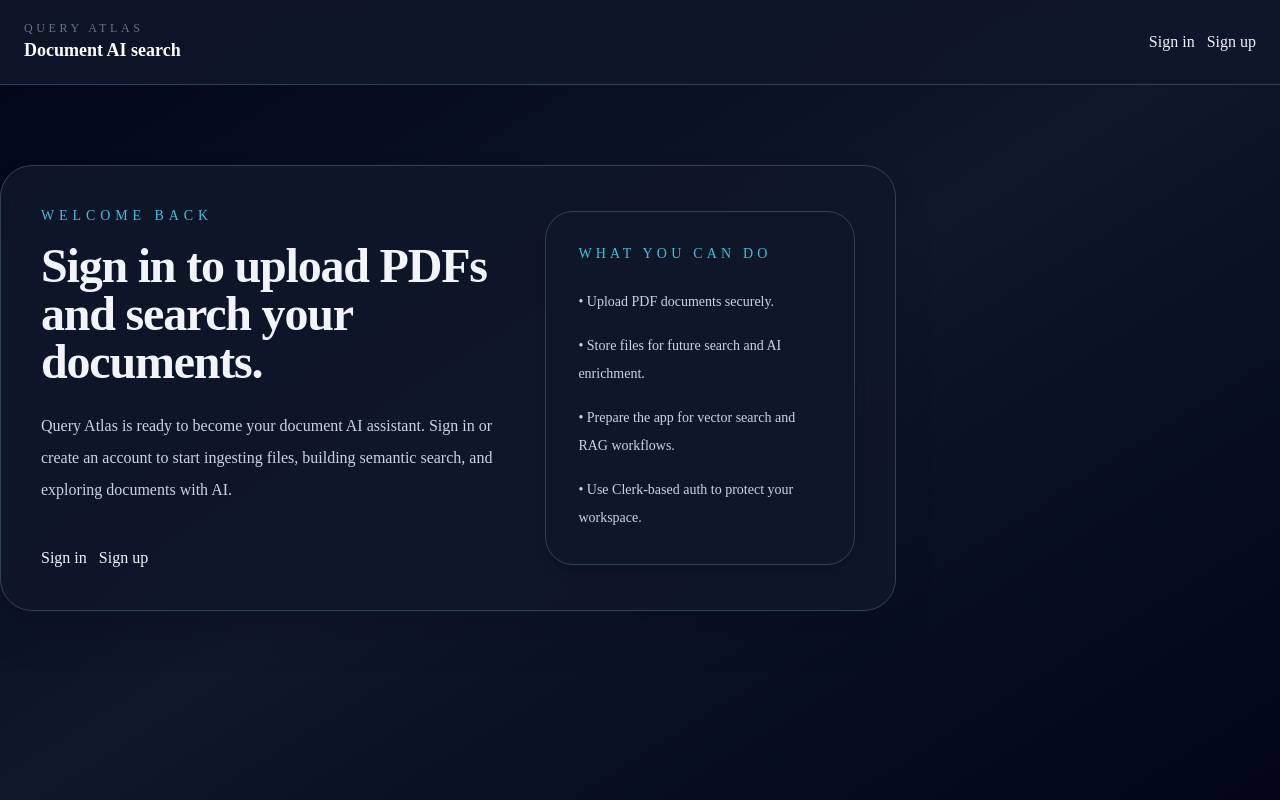
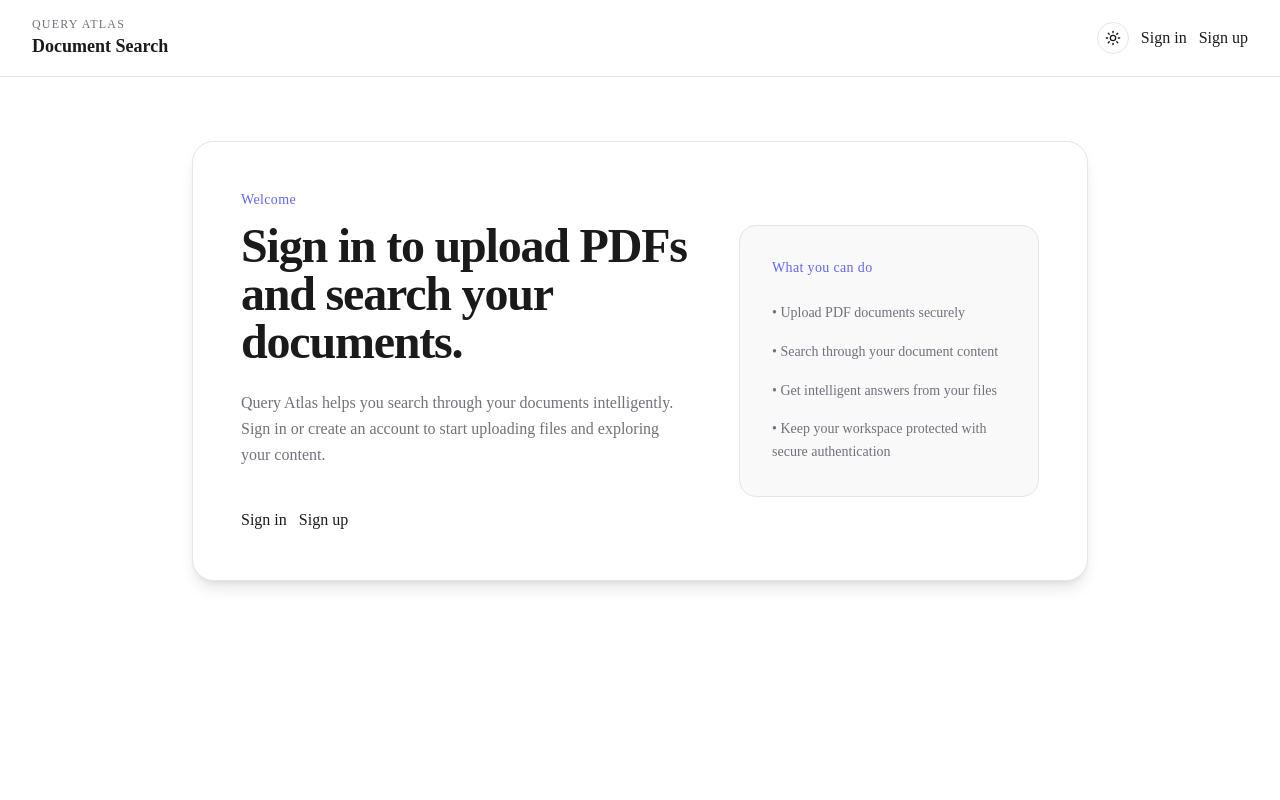
Before and after one commit to NirmalSingh100754/Query-Atlas, a Next.js app in the folder client/: page / in a window 1280 px wide. Built offline with nearby package versions, Linux system fonts and the light colour scheme; no server answers.

Commit message:
Made some design changes to enhace usability.

```diff
--- a/client/app/components/file-upload.tsx
+++ b/client/app/components/file-upload.tsx
@@ -21,15 +21,15 @@
         el.click();
     };
   return (
-    <div className="w-full max-w-sm rounded-[32px] border border-slate-700 bg-gradient-to-br from-slate-900 via-slate-950 to-slate-900 p-8 shadow-2xl shadow-slate-950/40">
-      <div onClick={handleFileUploadClick} className="flex flex-col justify-center items-center gap-4 text-center text-slate-100 cursor-pointer">
-        <div className="flex h-20 w-20 items-center justify-center rounded-3xl bg-slate-800/90 border border-slate-700">
-          <Upload className="h-10 w-10 text-indigo-400" />
+    <div className="w-full max-w-sm rounded-2xl border border-border bg-card p-8 shadow-lg hover:shadow-xl transition-shadow duration-300">
+      <div onClick={handleFileUploadClick} className="flex flex-col justify-center items-center gap-4 text-center text-foreground cursor-pointer hover:scale-105 transition-transform duration-200">
+        <div className="flex h-16 w-16 items-center justify-center rounded-2xl bg-primary/10 border border-primary/20 hover:bg-primary/15 hover:border-primary/30 transition-colors duration-200">
+          <Upload className="h-8 w-8 text-primary" />
         </div>
         <div>
-          <h3 className="text-xl font-semibold">Upload a PDF File</h3>
-          <p className="mt-2 text-sm text-slate-400">
-            Drag and drop or click to select the file from your device.
+          <h3 className="text-lg font-semibold">Upload PDF</h3>
+          <p className="mt-2 text-sm text-muted-foreground">
+            Click to select a file from your device
           </p>
         </div>
       </div>
--- a/client/app/globals.css
+++ b/client/app/globals.css
@@ -5,40 +5,40 @@
 @custom-variant dark (&:is(.dark *));
 
 :root {
-  --surface: #0f172a;
-  --surface-2: #111827;
-  --border: oklch(0.922 0 0);
-  --accent: oklch(0.97 0 0);
-  --background: oklch(1 0 0);
-  --foreground: oklch(0.145 0 0);
-  --card: oklch(1 0 0);
-  --card-foreground: oklch(0.145 0 0);
-  --popover: oklch(1 0 0);
-  --popover-foreground: oklch(0.145 0 0);
-  --primary: oklch(0.205 0 0);
-  --primary-foreground: oklch(0.985 0 0);
-  --secondary: oklch(0.97 0 0);
-  --secondary-foreground: oklch(0.205 0 0);
-  --muted: oklch(0.97 0 0);
-  --muted-foreground: oklch(0.556 0 0);
-  --accent-foreground: oklch(0.205 0 0);
-  --destructive: oklch(0.577 0.245 27.325);
-  --input: oklch(0.922 0 0);
-  --ring: oklch(0.708 0 0);
-  --chart-1: oklch(0.87 0 0);
-  --chart-2: oklch(0.556 0 0);
-  --chart-3: oklch(0.439 0 0);
-  --chart-4: oklch(0.371 0 0);
-  --chart-5: oklch(0.269 0 0);
-  --radius: 0.625rem;
-  --sidebar: oklch(0.985 0 0);
-  --sidebar-foreground: oklch(0.145 0 0);
-  --sidebar-primary: oklch(0.205 0 0);
-  --sidebar-primary-foreground: oklch(0.985 0 0);
-  --sidebar-accent: oklch(0.97 0 0);
-  --sidebar-accent-foreground: oklch(0.205 0 0);
-  --sidebar-border: oklch(0.922 0 0);
-  --sidebar-ring: oklch(0.708 0 0);
+  --surface: #fafafa;
+  --surface-2: #f5f5f5;
+  --border: #e5e5e5;
+  --accent: #f0f0f0;
+  --background: #ffffff;
+  --foreground: #1a1a1a;
+  --card: #ffffff;
+  --card-foreground: #1a1a1a;
+  --popover: #ffffff;
+  --popover-foreground: #1a1a1a;
+  --primary: #6366f1;
+  --primary-foreground: #ffffff;
+  --secondary: #f4f4f5;
+  --secondary-foreground: #18181b;
+  --muted: #f4f4f5;
+  --muted-foreground: #71717a;
+  --accent-foreground: #18181b;
+  --destructive: #ef4444;
+  --input: #e4e4e7;
+  --ring: #6366f1;
+  --chart-1: #6366f1;
+  --chart-2: #8b5cf6;
+  --chart-3: #ec4899;
+  --chart-4: #f59e0b;
+  --chart-5: #10b981;
+  --radius: 0.75rem;
+  --sidebar: #f4f4f5;
+  --sidebar-foreground: #18181b;
+  --sidebar-primary: #6366f1;
+  --sidebar-primary-foreground: #ffffff;
+  --sidebar-accent: #f4f4f5;
+  --sidebar-accent-foreground: #18181b;
+  --sidebar-border: #e4e4e7;
+  --sidebar-ring: #6366f1;
 }
 
 @theme inline {
@@ -102,37 +102,37 @@
 }
 
 .dark {
-  --background: oklch(0.145 0 0);
-  --foreground: oklch(0.985 0 0);
-  --card: oklch(0.205 0 0);
-  --card-foreground: oklch(0.985 0 0);
-  --popover: oklch(0.205 0 0);
-  --popover-foreground: oklch(0.985 0 0);
-  --primary: oklch(0.922 0 0);
-  --primary-foreground: oklch(0.205 0 0);
-  --secondary: oklch(0.269 0 0);
-  --secondary-foreground: oklch(0.985 0 0);
-  --muted: oklch(0.269 0 0);
-  --muted-foreground: oklch(0.708 0 0);
-  --accent: oklch(0.269 0 0);
-  --accent-foreground: oklch(0.985 0 0);
-  --destructive: oklch(0.704 0.191 22.216);
-  --border: oklch(1 0 0 / 10%);
-  --input: oklch(1 0 0 / 15%);
-  --ring: oklch(0.556 0 0);
-  --chart-1: oklch(0.87 0 0);
-  --chart-2: oklch(0.556 0 0);
-  --chart-3: oklch(0.439 0 0);
-  --chart-4: oklch(0.371 0 0);
-  --chart-5: oklch(0.269 0 0);
-  --sidebar: oklch(0.205 0 0);
-  --sidebar-foreground: oklch(0.985 0 0);
-  --sidebar-primary: oklch(0.488 0.243 264.376);
-  --sidebar-primary-foreground: oklch(0.985 0 0);
-  --sidebar-accent: oklch(0.269 0 0);
-  --sidebar-accent-foreground: oklch(0.985 0 0);
-  --sidebar-border: oklch(1 0 0 / 10%);
-  --sidebar-ring: oklch(0.556 0 0);
+  --background: #0a0a0a;
+  --foreground: #ededed;
+  --card: #141414;
+  --card-foreground: #ededed;
+  --popover: #141414;
+  --popover-foreground: #ededed;
+  --primary: #818cf8;
+  --primary-foreground: #0a0a0a;
+  --secondary: #1c1c1c;
+  --secondary-foreground: #ededed;
+  --muted: #1c1c1c;
+  --muted-foreground: #a1a1aa;
+  --accent: #1c1c1c;
+  --accent-foreground: #ededed;
+  --destructive: #f87171;
+  --border: #262626;
+  --input: #262626;
+  --ring: #818cf8;
+  --chart-1: #818cf8;
+  --chart-2: #a78bfa;
+  --chart-3: #f472b6;
+  --chart-4: #fbbf24;
+  --chart-5: #34d399;
+  --sidebar: #1c1c1c;
+  --sidebar-foreground: #ededed;
+  --sidebar-primary: #818cf8;
+  --sidebar-primary-foreground: #0a0a0a;
+  --sidebar-accent: #1c1c1c;
+  --sidebar-accent-foreground: #ededed;
+  --sidebar-border: #262626;
+  --sidebar-ring: #818cf8;
 }
 
 @layer base {
--- a/client/app/layout.tsx
+++ b/client/app/layout.tsx
@@ -8,6 +8,8 @@
 import type { Metadata } from "next";
 import { Geist, Geist_Mono } from "next/font/google";
 import "./globals.css";
+import { ThemeProvider } from "@/components/theme-provider";
+import { ThemeToggle } from "@/components/theme-toggle";
 
 const geistSans = Geist({
   variable: "--font-geist-sans",
@@ -31,17 +33,19 @@
 }>) {
   return (
     <ClerkProvider>
-      <html lang="en" className={`${geistSans.variable} ${geistMono.variable}`}>
-        <body className="flex h-screen flex-col overflow-hidden bg-gradient-to-br from-slate-950 via-slate-900 to-slate-950 text-slate-100">
-          <header className="shrink-0 flex items-center justify-between px-6 py-5 border-b border-slate-700 bg-slate-900/90 backdrop-blur-sm">
+      <ThemeProvider defaultTheme="system" storageKey="query-atlas-theme">
+        <html lang="en" className={`${geistSans.variable} ${geistMono.variable}`}>
+        <body className="flex h-screen flex-col overflow-hidden bg-background text-foreground">
+          <header className="shrink-0 flex items-center justify-between px-8 py-4 border-b border-border bg-background/80 backdrop-blur-sm">
             <div>
-              <p className="text-xs uppercase tracking-[0.3em] text-slate-500">
+              <p className="text-xs font-medium tracking-widest text-muted-foreground uppercase">
                 Query Atlas
               </p>
-              <h1 className="text-lg font-semibold text-white">Document AI search</h1>
+              <h1 className="text-lg font-semibold text-foreground">Document Search</h1>
             </div>
 
             <div className="flex items-center gap-3">
+              <ThemeToggle />
               <Show when="signed-out">
                 <SignInButton mode="modal" />
                 <SignUpButton mode="modal" />
@@ -55,17 +59,17 @@
 
           <main className="flex-1 min-h-0">
             <Show when="signed-out">
-              <div className="w-full max-w-4xl rounded-[32px] border border-slate-700 bg-slate-900/90 p-10 shadow-2xl shadow-slate-950/20 backdrop-blur-xl mt-20">
-                <div className="grid gap-10 lg:grid-cols-[1.2fr_0.8fr] lg:items-center">
+              <div className="w-full max-w-4xl mx-auto rounded-2xl border border-border bg-card p-12 shadow-lg mt-16">
+                <div className="grid gap-12 lg:grid-cols-[1.2fr_0.8fr] lg:items-center">
                   <div>
-                    <p className="mb-4 text-sm uppercase tracking-[0.35em] text-cyan-300/80">
-                      Welcome back
+                    <p className="mb-3 text-sm font-medium tracking-wide text-primary">
+                      Welcome
                     </p>
-                    <h2 className="text-4xl font-semibold tracking-tight text-slate-100 sm:text-5xl">
+                    <h2 className="text-4xl font-semibold tracking-tight text-foreground sm:text-5xl">
                       Sign in to upload PDFs and search your documents.
                     </h2>
-                    <p className="mt-6 max-w-xl text-base leading-8 text-slate-300">
-                      Query Atlas is ready to become your document AI assistant. Sign in or create an account to start ingesting files, building semantic search, and exploring documents with AI.
+                    <p className="mt-6 max-w-xl text-base leading-relaxed text-muted-foreground">
+                      Query Atlas helps you search through your documents intelligently. Sign in or create an account to start uploading files and exploring your content.
                     </p>
 
                     <div className="mt-10 flex flex-col gap-3 sm:flex-row">
@@ -74,15 +78,15 @@
                     </div>
                   </div>
 
-                  <div className="rounded-[28px] border border-slate-700 bg-slate-900/85 p-8 text-slate-300 shadow-lg shadow-slate-950/10">
-                    <p className="text-sm uppercase tracking-[0.3em] text-cyan-300/80">
+                  <div className="rounded-xl border border-border bg-muted/50 p-8 text-muted-foreground">
+                    <p className="text-sm font-medium tracking-wide text-primary">
                       What you can do
                     </p>
-                    <ul className="mt-6 space-y-4 text-sm leading-7">
-                      <li>• Upload PDF documents securely.</li>
-                      <li>• Store files for future search and AI enrichment.</li>
-                      <li>• Prepare the app for vector search and RAG workflows.</li>
-                      <li>• Use Clerk-based auth to protect your workspace.
+                    <ul className="mt-6 space-y-4 text-sm leading-relaxed">
+                      <li>• Upload PDF documents securely</li>
+                      <li>• Search through your document content</li>
+                      <li>• Get intelligent answers from your files</li>
+                      <li>• Keep your workspace protected with secure authentication
                       </li>
                     </ul>
                   </div>
@@ -94,6 +98,7 @@
           </main>
         </body>
       </html>
+      </ThemeProvider>
     </ClerkProvider>
   );
 }
--- a/client/app/page.tsx
+++ b/client/app/page.tsx
@@ -3,11 +3,11 @@
 
 export default function Home() {
   return (
-    <div className="h-full w-full flex bg-gradient-to-br from-slate-950 via-slate-900 to-slate-950 text-slate-100">
-      <div className="flex w-[30vw] h-full p-8 border-r border-slate-800 justify-center items-center">
+    <div className="h-full w-full flex bg-background text-foreground">
+      <div className="flex w-[30vw] h-full p-8 border-r border-border justify-center items-center bg-muted/30">
         <FileUploadComponent />
       </div>
-      <div className="flex w-[70vw] h-full p-8 border-l border-slate-800 justify-center items-center">
+      <div className="flex w-[70vw] h-full p-8 border-l border-border justify-center items-center bg-background">
         <ChatComponent />
       </div>
     </div>
--- /dev/null
+++ b/client/components/theme-provider.tsx
@@ -0,0 +1,75 @@
+"use client"
+
+import * as React from "react"
+
+type Theme = "dark" | "light" | "system"
+
+type ThemeProviderProps = {
+  children: React.ReactNode
+  defaultTheme?: Theme
+  storageKey?: string
+}
+
+type ThemeProviderState = {
+  theme: Theme
+  setTheme: (theme: Theme) => void
+}
+
+const initialState: ThemeProviderState = {
+  theme: "system",
+  setTheme: () => null,
+}
+
+const ThemeProviderContext = React.createContext<ThemeProviderState>(initialState)
+
+export function ThemeProvider({
+  children,
+  defaultTheme = "system",
+  storageKey = "query-atlas-theme",
+  ...props
+}: ThemeProviderProps) {
+  const [theme, setTheme] = React.useState<Theme>(
+    () => (typeof window !== "undefined" ? (localStorage.getItem(storageKey) as Theme) : defaultTheme) || defaultTheme
+  )
+
+  React.useEffect(() => {
+    const root = window.document.documentElement
+
+    root.classList.remove("light", "dark")
+
+    if (theme === "system") {
+      const systemTheme = window.matchMedia("(prefers-color-scheme: dark)")
+        .matches
+        ? "dark"
+        : "light"
+
+      root.classList.add(systemTheme)
+      return
+    }
+
+    root.classList.add(theme)
+  }, [theme])
+
+  const value = {
+    theme,
+    setTheme: (theme: Theme) => {
+      localStorage.setItem(storageKey, theme)
+      setTheme(theme)
+    },
+  }
+
+  return (
+    <ThemeProviderContext.Provider {...props} value={value}>
+      {children}
+    </ThemeProviderContext.Provider>
+  )
+}
+
+export const useTheme = () => {
+  const context = React.useContext(ThemeProviderContext)
+
+  if (context === undefined)
+    throw new Error("useTheme must be used within a ThemeProvider")
+
+  return context
+}
--- /dev/null
+++ b/client/components/theme-toggle.tsx
@@ -0,0 +1,22 @@
+"use client"
+
+import { Moon, Sun } from "lucide-react"
+import { useTheme } from "@/components/theme-provider"
+import { Button } from "@/components/ui/button"
+
+export function ThemeToggle() {
+  const { theme, setTheme } = useTheme()
+
+  return (
+    <Button
+      variant="outline"
+      size="icon"
+      onClick={() => setTheme(theme === "dark" ? "light" : "dark")}
+      className="rounded-full"
+    >
+      <Sun className="h-[1.2rem] w-[1.2rem] rotate-0 scale-100 transition-all dark:-rotate-90 dark:scale-0" />
+      <Moon className="absolute h-[1.2rem] w-[1.2rem] rotate-90 scale-0 transition-all dark:rotate-0 dark:scale-100" />
+      <span className="sr-only">Toggle theme</span>
+    </Button>
+  )
+}
```
Also changed, not shown: client/app/components/chat.tsx (+9 -7 lines).
